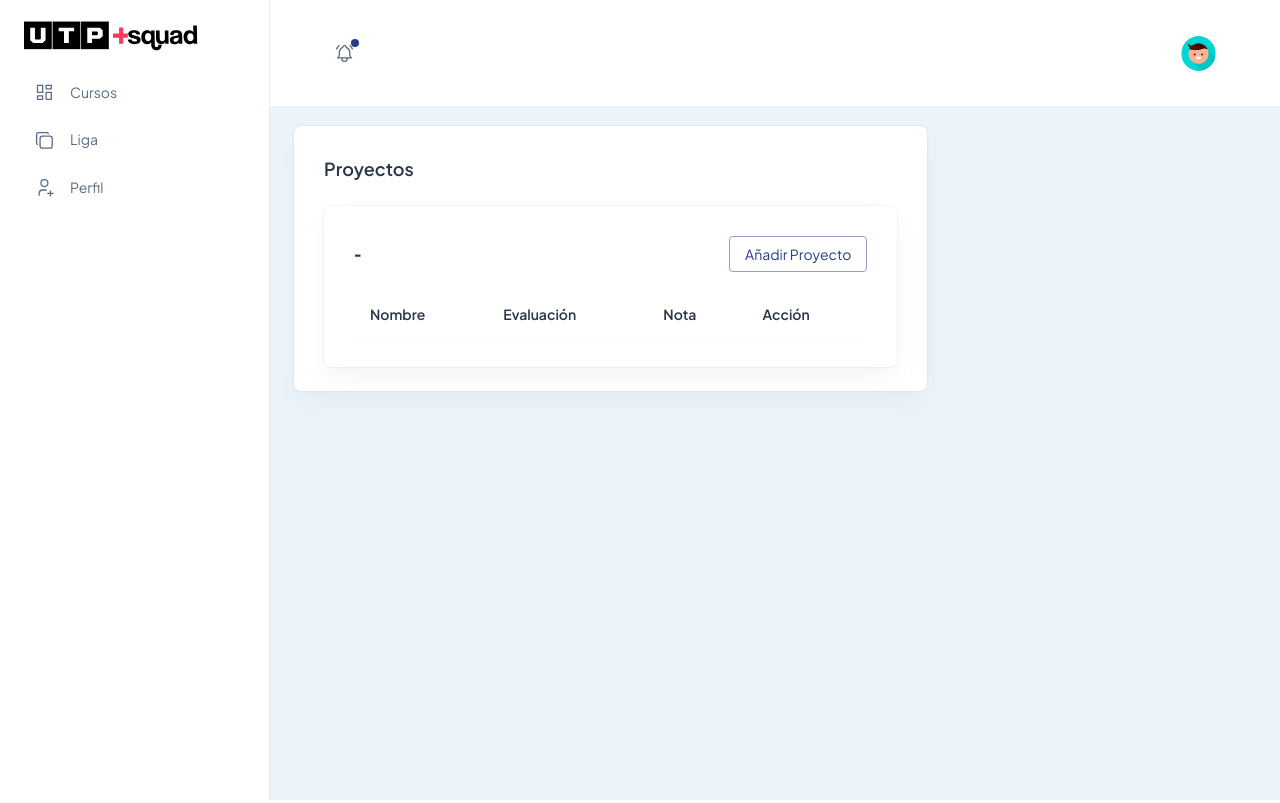
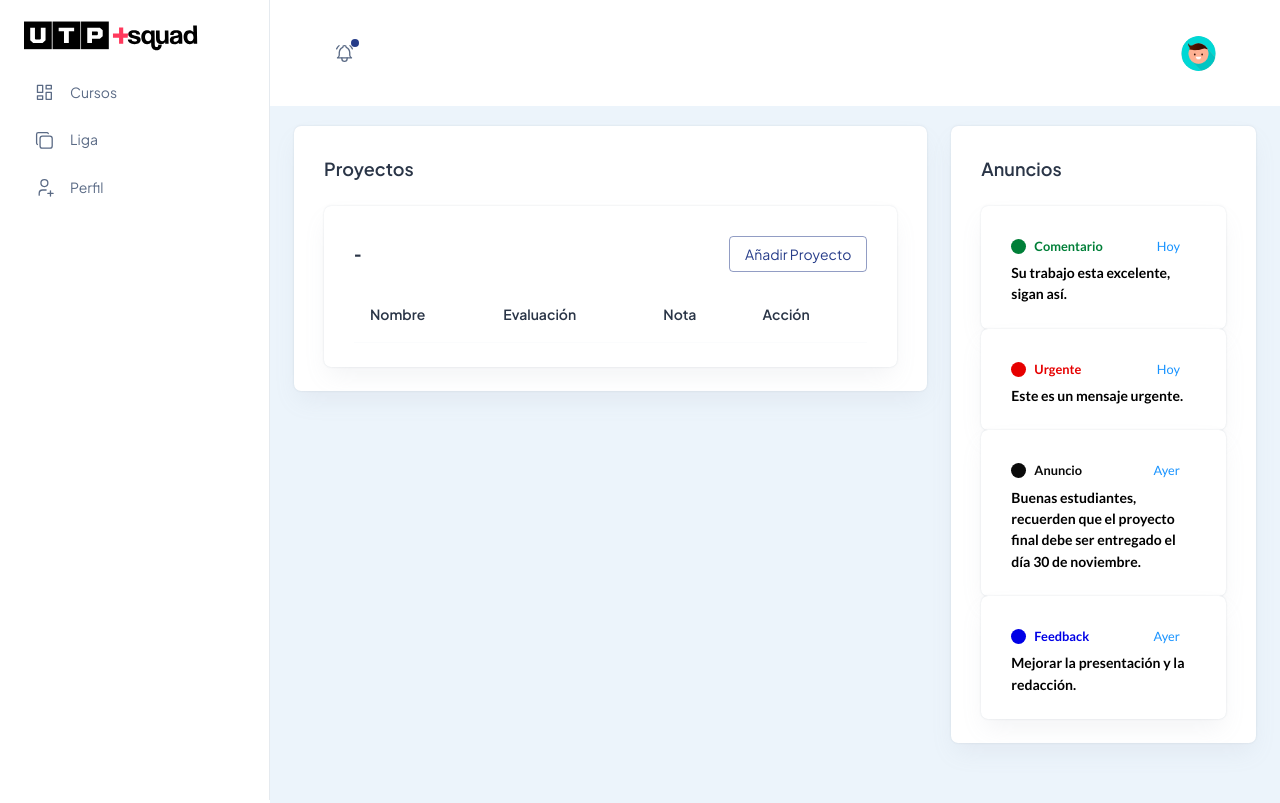
Before and after one commit to K-834/Hackaton-Limon, a Next.js app: page /proyectos in a window 1280 px wide. Built offline with nearby package versions, Linux system fonts and the light colour scheme.

Commit message:
add anuncio -  flujo liga, grupo

```diff
--- /dev/null
+++ b/src/app/(DashboardLayout)/components/dashboard/TeacherMsgProyects.tsx
@@ -0,0 +1,50 @@
+import PageContainer from "@/app/(DashboardLayout)/components/container/PageContainer";
+import DashboardCard from "@/app/(DashboardLayout)/components/shared/DashboardCard";
+
+interface ProyectosAnunciosProps {
+    colorBg: string;
+    tipo: string;
+    fecha: string;
+    msg: string;
+}
+
+
+const Proyectos: React.FC<ProyectosAnunciosProps> = ({ colorBg, tipo, fecha, msg }) => {
+    return (
+        <PageContainer
+            title="Proyectos"
+            description="Donde van los proyectos realizados">
+            <DashboardCard>
+                <div style={{color:"rgb(24, 147, 255)" }}>
+                    <div style={{ display: "flex", justifyContent: "space-between", alignItems: "center" }}>
+                        <div
+                            style={{ display: "flex", alignItems: "center", cursor: "text", justifyContent: "space-between" }}>
+
+                            <div style={{ position: "relative", width: "15px" }}>
+                                <div style={{ width: "15px", height: "15px", borderRadius: "50%", backgroundColor: colorBg }}></div>
+                                <div style={{ position: "absolute", top: "0", right: "0" }}></div>
+                            </div>
+
+                            <span
+                                style={{ fontWeight: "bold", fontSize: "0.8rem", marginLeft: "0.5rem", color: colorBg}}>
+                                {tipo}
+                            </span>
+                        </div>
+
+
+                        <div style={{ display: "flex", alignItems: "center", justifyContent: "flex-end" }}>
+                            <span style={{ fontSize: "0.8rem", fontWeight: "normal", marginRight: "1rem" }}>
+                                {fecha}
+                            </span>
+                        </div>
+                    </div>
+                    <p style={{ fontWeight: 'bold', cursor: 'text', color: 'Black', marginTop: '5px' }}>
+                        {msg}
+                    </p>
+                </div>
+            </DashboardCard>
+        </PageContainer>
+    );
+};
+
+export default Proyectos;
--- a/src/app/(DashboardLayout)/grupos/page.jsx
+++ b/src/app/(DashboardLayout)/grupos/page.jsx
@@ -85,10 +85,6 @@ const SamplePage = () => {
     window.location.href = newUrl;
   }
 
-  /* console.log(students) */
-
-  /* console.log(students) */
-
   return (
     <PageContainer
       title="Proyectos"
--- a/src/app/(DashboardLayout)/layout/sidebar/MenuItems.tsx
+++ b/src/app/(DashboardLayout)/layout/sidebar/MenuItems.tsx
@@ -30,7 +30,7 @@ const Menuitems = [
     id: uniqueId(),
     title: "Liga",
     icon: IconCopy,
-    href: "/utilities/typography",
+    href: "/utilities/liga",
   },
   {
     id: uniqueId(),
--- a/src/app/(DashboardLayout)/proyectos/page.tsx
+++ b/src/app/(DashboardLayout)/proyectos/page.tsx
@@ -1,45 +1,71 @@
 "use client";
-import { Grid, Typography,Box } from "@mui/material";
+import { Grid, Typography, Box } from "@mui/material";
 import PageContainer from "@/app/(DashboardLayout)/components/container/PageContainer";
 import DashboardCard from "@/app/(DashboardLayout)/components/shared/DashboardCard";
 import TableProyects from "../components/dashboard/TableProyects";
+import TeacherMsgProyects from "../components/dashboard/TeacherMsgProyects";
+
+
+const mensajes = [
+{
+    colorBg: 'rgb(0, 127, 56)', // Verde
+    tipo: 'Comentario',
+    fecha: 'Hoy',
+    msg: 'Su trabajo esta excelente, sigan así. '
+  },
+  {
+    colorBg: 'rgb(230, 0, 0)', // Rojo
+    tipo: 'Urgente',
+    fecha: 'Hoy',
+    msg: 'Este es un mensaje urgente.'
+  },{
+    colorBg: 'rgb(10, 10, 10)', // Negro
+    tipo: 'Anuncio',
+    fecha: 'Ayer',
+    msg: 'Buenas estudiantes, recuerden que el proyecto final debe ser entregado el día 30 de noviembre.'
+  },
+  {
+    colorBg: 'rgb(0, 0, 230)', // Azul
+    tipo: 'Feedback',
+    fecha: 'Ayer',
+    msg: 'Mejorar la presentación y la redacción.'
+  }
+];
 
 const SamplePage = () => {
-
-
   return (
     <PageContainer
       title="Proyectos"
-      description="Donde van los proyectos realizados">
+      description="Donde van los proyectos realizados"
+    >
       <Box>
         <Grid container spacing={3}>
+
+
           <Grid item xs={12} lg={8}>
             <Grid item sm={12}>
-
               <DashboardCard title="Proyectos">
                 <TableProyects />
               </DashboardCard>
+            </Grid>
+          </Grid>
+
+
+          <Grid item xs={12} lg={4}>
+            <Grid item sm={12}>
+              <DashboardCard title="Anuncios">
+                <>
+                  {mensajes.map((mensaje, index) => (
+                    <TeacherMsgProyects key={index} colorBg={mensaje.colorBg} tipo={mensaje.tipo} fecha={mensaje.fecha} msg={mensaje.msg}  />
+                  ))}
+                </>
+              </DashboardCard>
+            </Grid>
+          </Grid>
 
 
         </Grid>
-      </Grid>
-{/* OTRA PARTE  */}
-
-      <Grid item xs={12} lg={8}>
-        <Grid item sm={12}>
-        {/* chat del profe */}
-
-
-        </Grid>
-      </Grid>
-
-      </Grid>
-
-
       </Box>
-
-
-
     </PageContainer>
   );
 };
--- a/src/app/(DashboardLayout)/utilities/perfil/page.tsx
+++ b/src/app/(DashboardLayout)/utilities/perfil/page.tsx
@@ -67,7 +67,6 @@ const Shadow = () => {
             }}
           >
             <div
-
             >
               <Header />
               <Profile />
--- a/src/app/authentication/Quest/page.tsx
+++ b/src/app/authentication/Quest/page.tsx
@@ -169,7 +169,7 @@ const PlantillaPregunta = () => {
 
       <Grid
         container
-        spacing={0}
+        spacing={3}
         justifyContent="center"
         sx={{ height: "100vh" }}
       >
```
Also changed, not shown: src/app/(DashboardLayout)/components/dashboard/Cursos.tsx (+11 -2 lines), src/app/(DashboardLayout)/utilities/liga/page.tsx (renamed from src/app/(DashboardLayout)/utilities/typography/page.tsx). Lines whose indentation alone changed are shown as unchanged.
